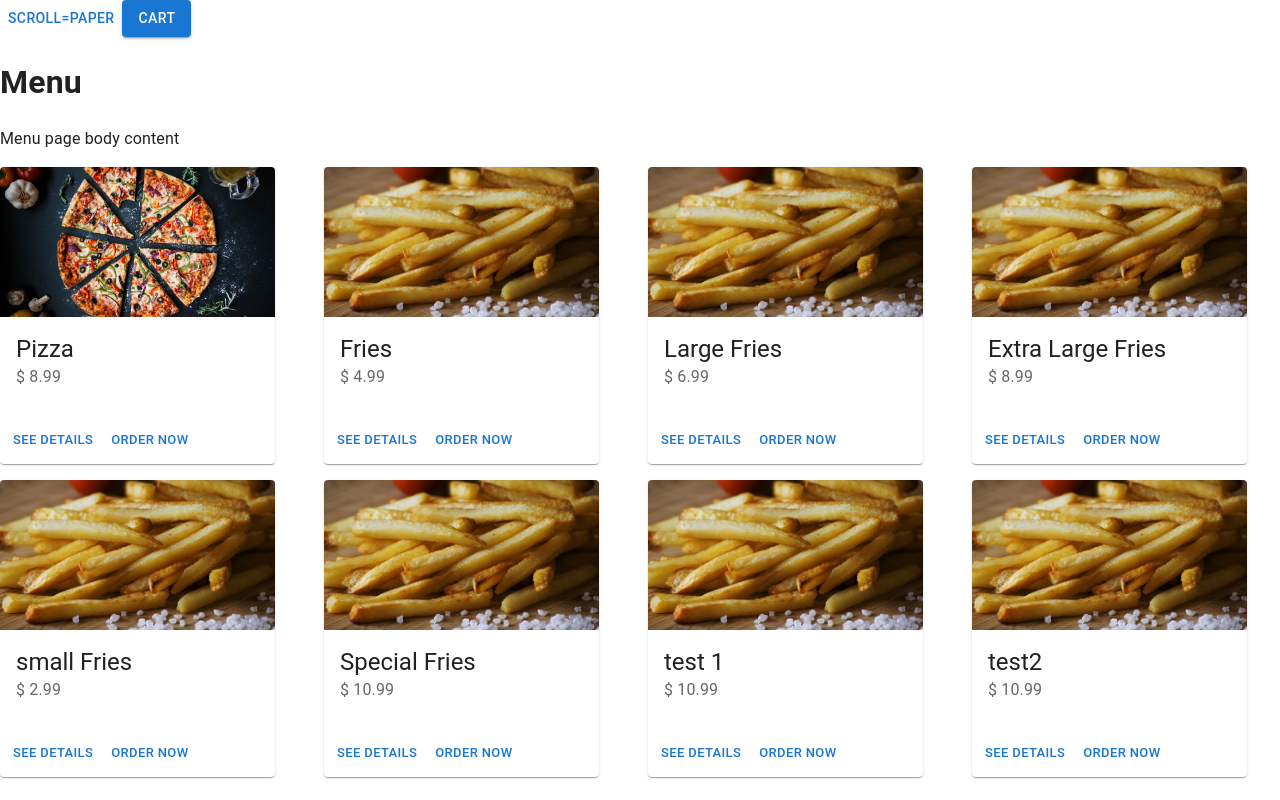
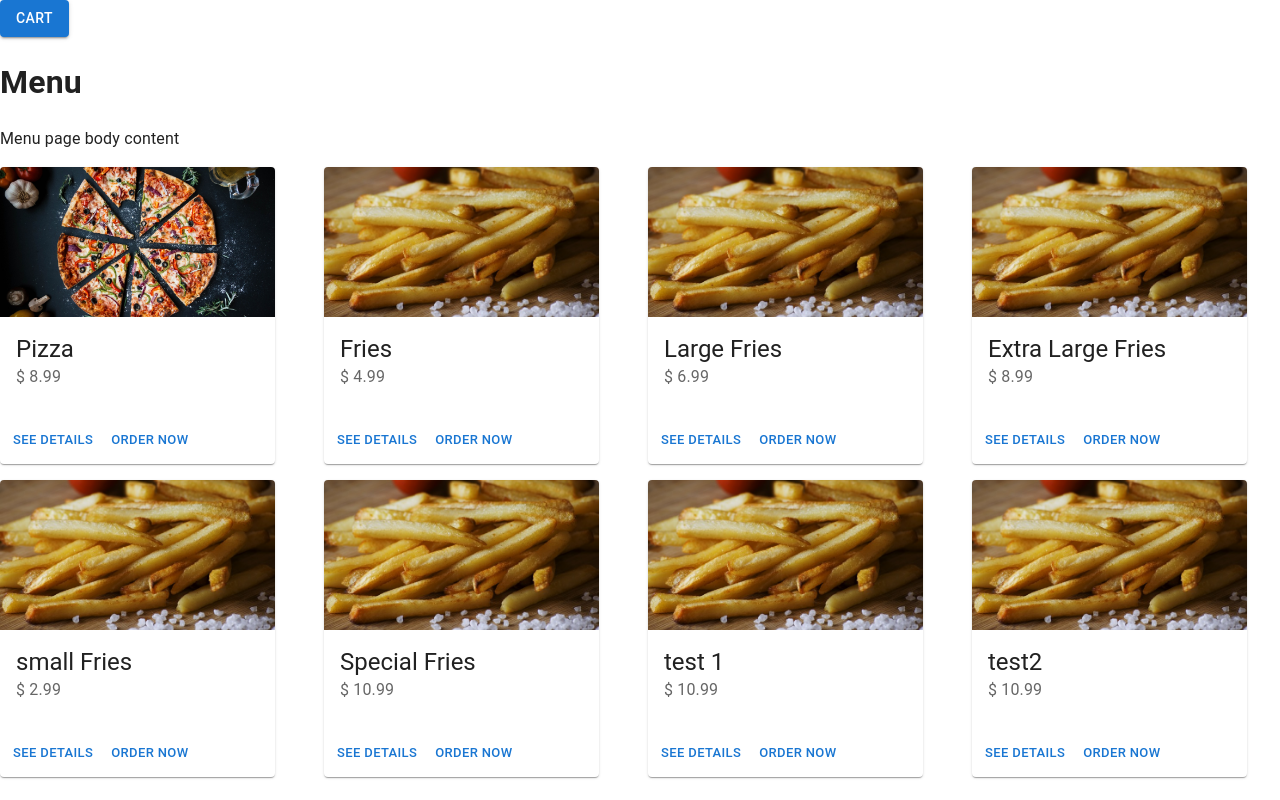
Before and after one commit to zhua15/4HC3Project, a React (Create React App) app: page / in a window 1280 px wide. Built offline with nearby package versions, Linux system fonts and the light colour scheme.

Commit message:
removed extra button

```diff
--- a/src/Pages/MainPage.tsx
+++ b/src/Pages/MainPage.tsx
@@ -106,7 +106,6 @@ const page = () => {
     //Button can be removed but need to add an onClick function to all the menu cards, keep the line to render the popup as well
     return (
         <div>
-            <Button onClick={() => handleClickOpen(1)}>scroll=paper</Button>
             <Button variant='contained' onClick={toggleDrawer()}>Cart</Button>
             {open ? <Popup {...selectedItem} /> : null}
             <h1>Menu</h1>
```
